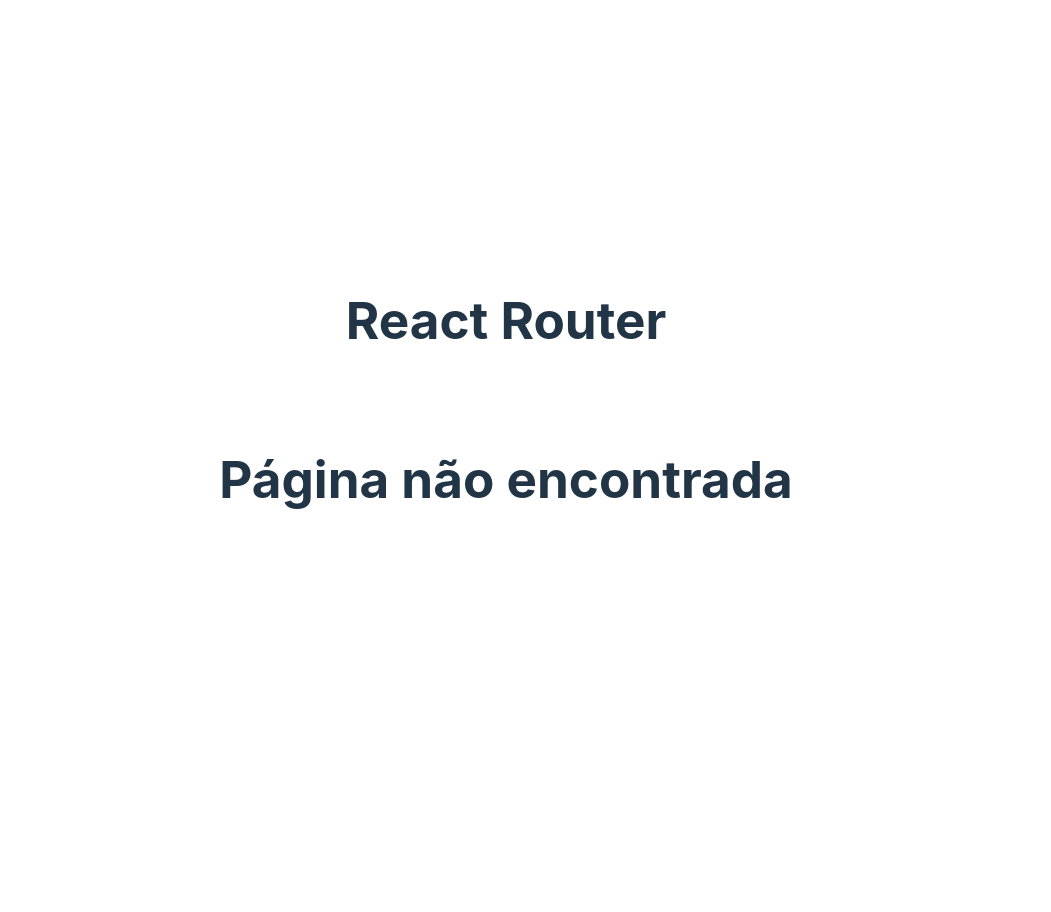
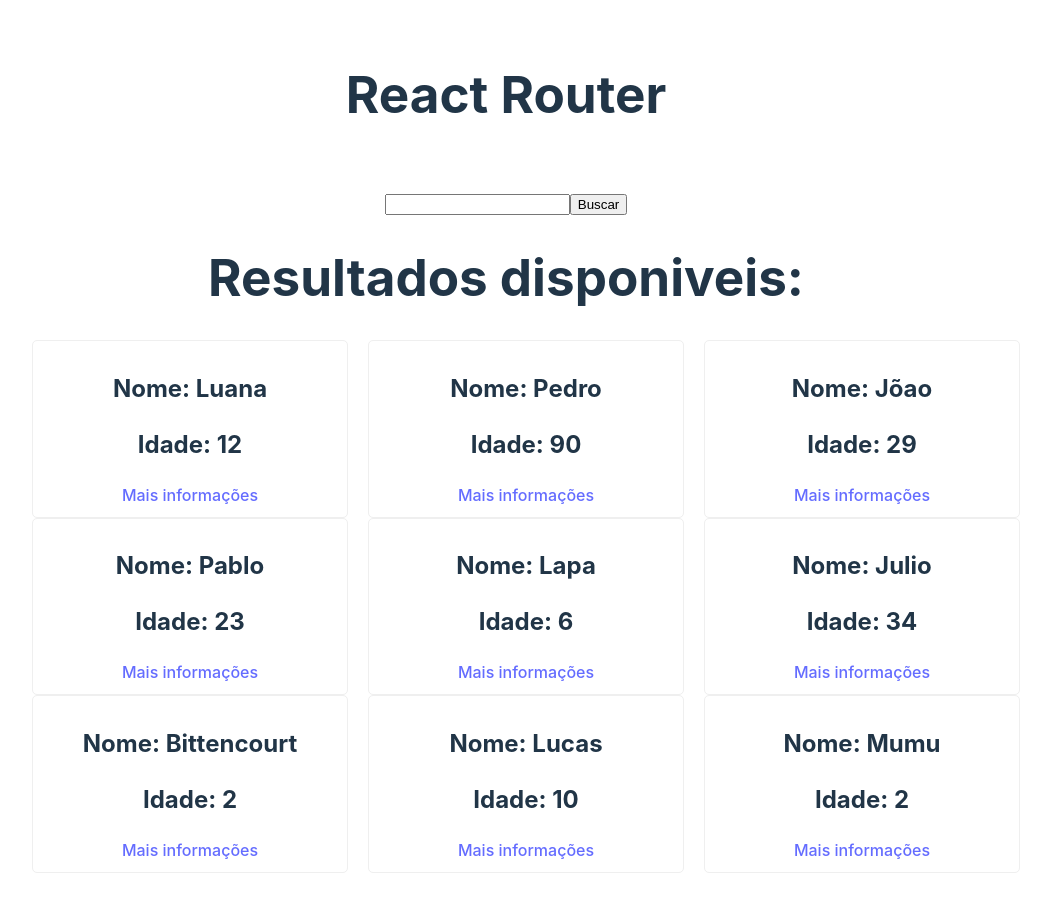
Before and after one commit to VictorLapaDev/React-Course-Matheus-Battiti, a React (Vite) app in the folder 8-React-Router/Router/: page /search in a window 1280 px wide. Shown: the top 912 px of the page, without its empty margins (134-1185 px from the left). Before the commit the page ends 800 px from the top, so only its background shows below. Built offline with nearby package versions, Linux system fonts and the light colour scheme; data requests are answered from the project's data file.

Commit message:
feat: search params, ou pesquisa dinamica de produtos

```diff
--- a/8-React-Router/Router/src/App.tsx
+++ b/8-React-Router/Router/src/App.tsx
@@ -9,6 +9,8 @@ import NavBar from './components/NavBar/NavBar'
 import Person from './pages/person/Person'
 import Info from './pages/info/Info'
 import NotFound from './pages/notFound/NotFound'
+import Search from './components/search/Search'
+import SearchPage from './pages/search/SearchPage'
 
 function App() {
 
@@ -18,6 +20,8 @@ function App() {
 
      <BrowserRouter>
        <NavBar/>{/* Como tem componentes do react router ele tem que ser renderizado aqui  */}
+       {/* 9- search */}
+       <Search/>
       <Routes>
           <Route path='/' element={<Home/>}/>
           <Route path='/about' element={<About/>}/>
@@ -31,6 +35,9 @@ function App() {
           {/* 7- not found(404) */}
           <Route path='*' element={<NotFound/>}/>
 
+          {/* 9- search */}
+          <Route path='/search' element={<SearchPage/>}/>
+
      </Routes>
      </BrowserRouter>
     </>
--- /dev/null
+++ b/8-React-Router/Router/src/components/search/Search.tsx
@@ -0,0 +1,27 @@
+import { useState } from 'react'
+import './Search.css'
+
+import { useNavigate } from 'react-router-dom'
+
+
+const Search = () => {
+
+    const navigate = useNavigate();
+    const [search, setSearch] = useState('');
+
+    const handleSubmit = (e: any) => {
+        e.preventDefault()
+
+        navigate('/search?q=' + search)
+
+    }
+
+  return (
+    <form onSubmit={handleSubmit}>
+            <input type="text" onChange={(e) => setSearch(e.target.value)} />
+            <input type='submit' value={'Buscar'}/>
+    </form>
+  )
+}
+
+export default Search
--- /dev/null
+++ b/8-React-Router/Router/src/pages/search/SearchPage.css
@@ -0,0 +1,15 @@
+.people {
+    display: flex;
+    justify-content: center;
+    flex-wrap: wrap;
+  }
+
+  .people li {
+    border: 1px solid #efefef;
+    border-radius: 5px;
+    padding: 10px;
+    text-align: center;
+    list-style: none;
+    margin: 0 10px;
+    width: 25%;
+  }
--- /dev/null
+++ b/8-React-Router/Router/src/pages/search/SearchPage.tsx
@@ -0,0 +1,36 @@
+import './SearchPage.css'
+import { useSearchParams, Link } from 'react-router-dom'
+import { useFetch } from '../../hooks/useFetch'
+
+
+const SearchPage = () => {
+
+    const [searchParams] = useSearchParams();
+
+    const url = 'http://localhost:3000/people?' + searchParams;
+
+    const {data: items, loading, error} = useFetch(url);
+
+    console.log(items);
+  return (
+    <div>
+      <h1>Resultados disponiveis:</h1>
+
+      <ul className='people'>
+      {items &&
+        items.map((item: object) => {
+            return(
+
+                <li key={item.id}>
+                    <h2>Nome: {item.name}</h2>
+                    <h2>Idade: {item.age}</h2>
+                    <Link to={`/people/${item.id}`}>Mais informações</Link>
+                </li>
+            )
+        })}
+        </ul>
+    </div>
+  )
+}
+
+export default SearchPage
```
Also changed, not shown: 8-React-Router/Router/src/components/search/Search.css (added).
